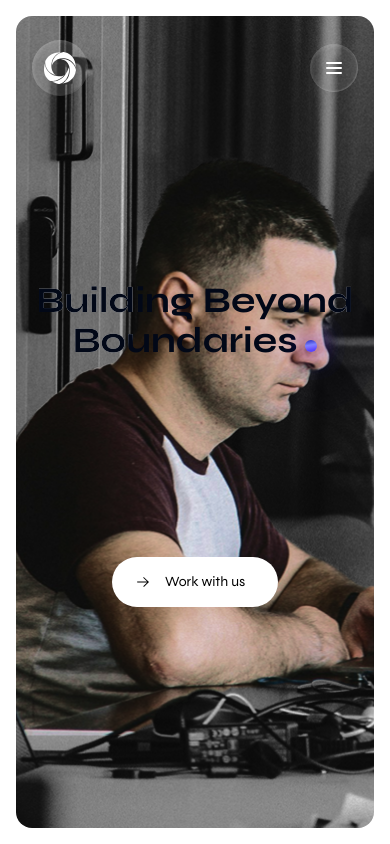
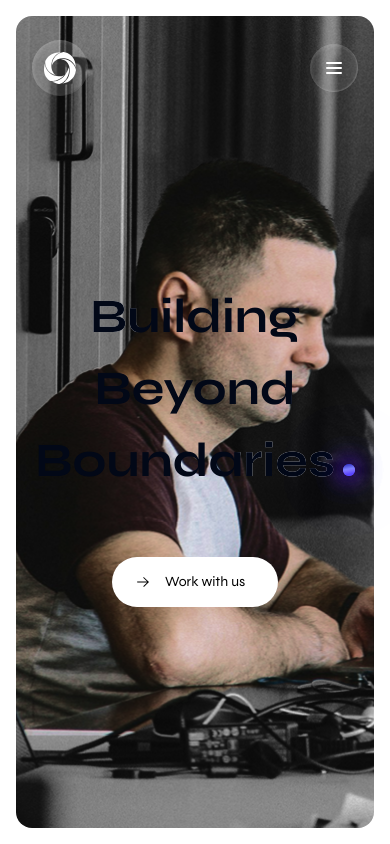
Before and after one commit to afnanahmadtariq/Devstract, a Next.js app: page / in a window 390 px wide. Shown: the top 844 px of the page. Built offline with nearby package versions, Linux system fonts and the light colour scheme; what tailwindcss-text-fill-stroke would draw is missing.

Commit message:
Improve hero section responsiveness for medium screens
Added isLessThanMd state to handle screen widths below 768px and updated heading styles and layout for better appearance on medium devices. The heading now conditionally inserts a line break for improved readability on smaller screens.

```diff
--- a/components/hero-section.tsx
+++ b/components/hero-section.tsx
@@ -7,6 +7,7 @@ import type React from "react"
 export default function HeroSection() {
   const [showHero, setShowHero] = useState(false)
   const [isLessThanLg, setIsLessThanLg] = useState(false)
+  const [isLessThanMd, setIsLessThanMd] = useState(false)
   const bg1Ref = useRef<HTMLImageElement | null>(null)
   const bg2Ref = useRef<HTMLImageElement | null>(null)
   const rafIdRef = useRef<number | null>(null)
@@ -15,7 +16,10 @@ export default function HeroSection() {
 
   useEffect(() => {
     setShowHero(true)
-    const checkSize = () => setIsLessThanLg(window.innerWidth < 1024)
+    const checkSize = () => {
+      setIsLessThanLg(window.innerWidth < 1024)
+      setIsLessThanMd(window.innerWidth < 768)
+    }
     checkSize()
     window.addEventListener('resize', checkSize)
     return () => {
@@ -81,8 +85,8 @@ export default function HeroSection() {
         aria-hidden="true"
       />
       {/* Main heading */}
-      <h1 className="absolute top-1/3 lg:top-36 text-4xl sm:text-5xl md:text-8xl lg:text-[9rem] font-bold z-10 text-white leading-10">
-        Building Beyond <br /> Boundaries
+      <h1 className="absolute top-1/3 lg:top-36 text-5xl sm:text-7xl md:text-8xl lg:text-[9rem] font-bold z-10 text-white leading-normal">
+        Building{isLessThanMd ? <br /> : ' '} Beyond <br /> Boundaries
         <span
           aria-hidden="true"
           className="inline-block align-baseline ml-2 w-3 h-3 sm:w-4 sm:h-4 md:w-6 md:h-6 rounded-full relative"
@@ -106,8 +110,8 @@ export default function HeroSection() {
       />
 
 
-      <h1 className="absolute top-1/3 lg:top-36 text-4xl sm:text-5xl md:text-8xl lg:text-[9rem] font-bold z-30 text-fill-transparent text-stroke-white text-stroke leading-10">
-        Building Beyond <br /> Boundaries
+      <h1 className="absolute top-1/3 lg:top-36 text-5xl sm:text-7xl md:text-8xl lg:text-[9rem] font-bold z-30 text-fill-transparent text-stroke-white text-stroke leading-normal">
+        Building{isLessThanMd ? <br /> : ' '} Beyond <br /> Boundaries
         <span
           aria-hidden="true"
           className="inline-block align-baseline ml-2 w-3 h-3 sm:w-4 sm:h-4 md:w-6 md:h-6 rounded-full relative"
```
